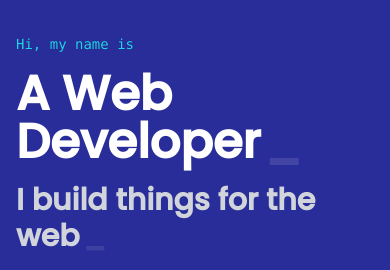
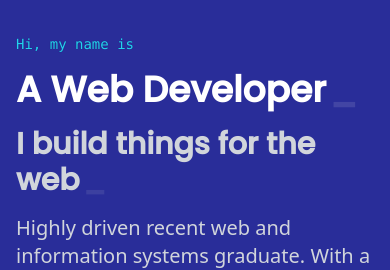
Before and after one commit to rikou11/portfolio, a React (Create React App) app: page / in a window 390 px wide. Shown: the part 125-395 px from the top of the page. Built offline with nearby package versions, Linux system fonts and the light colour scheme.

Commit message:
Update Home.js

```diff
--- a/src/pages/Home.js
+++ b/src/pages/Home.js
@@ -26,7 +26,7 @@ const Home = () => {
                 <h1 className="text-shadow font-mono text-sm  mt-10 lg:text-xl text-cyan-400 ">
                   Hi, my name is
                 </h1>
-                <h2 className="font-oxygen font-bold md:pl-10 text-5xl xl:text-6xl text-white">
+                <h2 className="font-oxygen font-bold md:pl-10 text-4xl xl:text-6xl text-white">
                   <Typewriter
                     words={['Fares Bensaad.', 'A Web Developer', 'A Web Designer', 'Nice to meet you.']}
                     loop={2}
```
